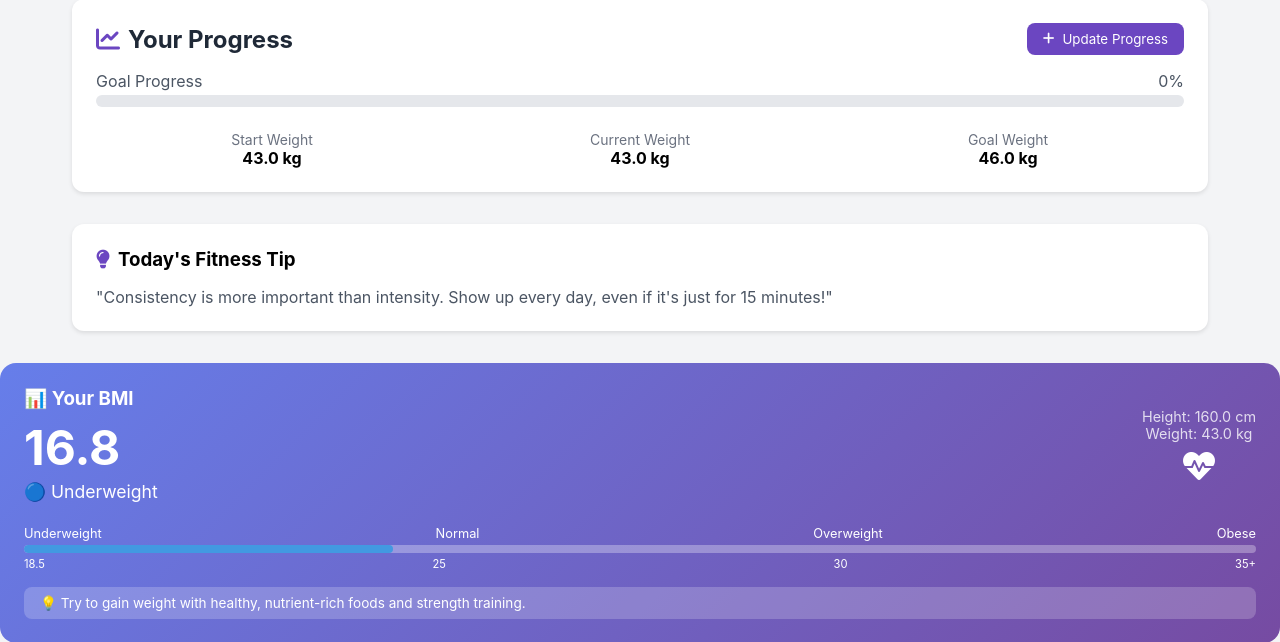
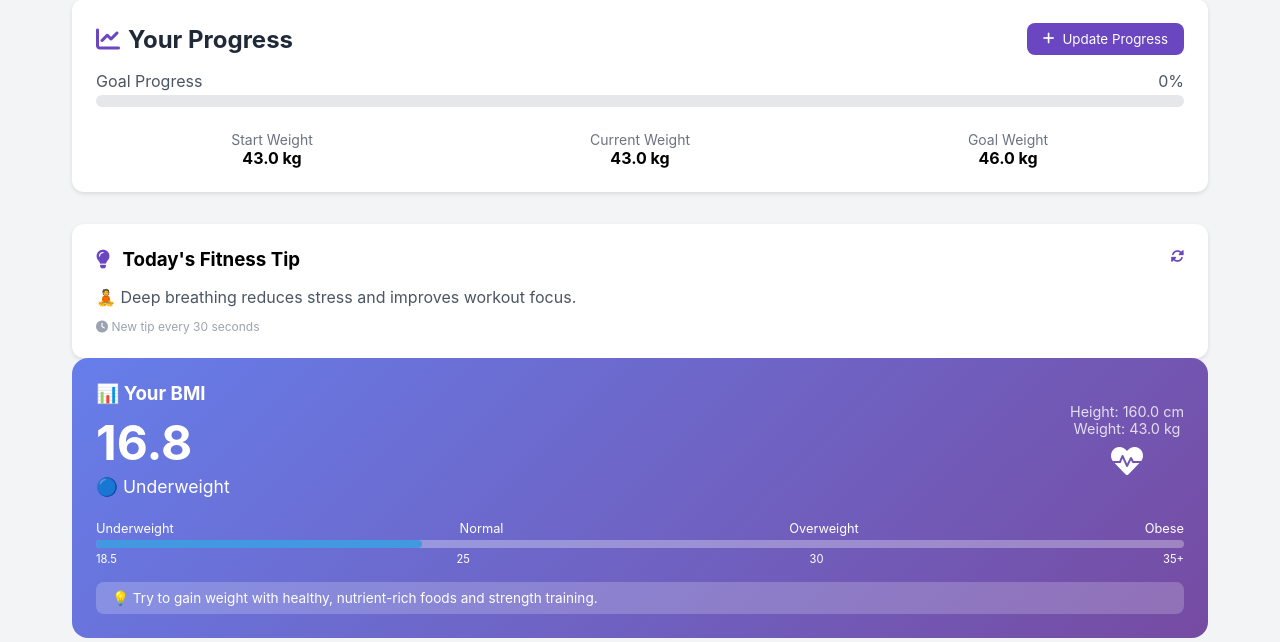
Before and after one commit to rajaluxanaa-coder/fitness-ai, a Flask app: page /dashboard in a window 1280 px wide. Shown: the part 534-1176 px from the top of the page. Run offline with Flask 3, Linux system fonts and the light colour scheme; a user stored in the database is signed in; data comes from the database, SQL or seed files in the repository.

Commit message:
Made quick tips dynamic with rotating fitness advice

```diff
--- a/templates/dashboard.html
+++ b/templates/dashboard.html
@@ -648,11 +648,21 @@ body.dark-mode .alert-error {
 
 
         <!-- Quick Tips -->
-        <div style="background: white; padding: 1.5rem; border-radius: 0.75rem; box-shadow: 0 2px 4px rgba(0,0,0,0.1);">
-            <h3 style="margin-bottom: 1rem;"><i class="fas fa-lightbulb" style="color: #6b46c1; margin-right: 0.5rem;"></i>Today's Fitness Tip</h3>
-            <p style="color: #4b5563;">"Consistency is more important than intensity. Show up every day, even if it's just for 15 minutes!"</p>
-        </div>
+<div style="background: white; padding: 1.5rem; border-radius: 0.75rem; box-shadow: 0 2px 4px rgba(0,0,0,0.1);">
+    <h3 style="margin-bottom: 1rem;">
+        <i class="fas fa-lightbulb" style="color: #6b46c1; margin-right: 0.5rem;"></i>
+        Today's Fitness Tip
+        <button onclick="updateQuickTip()" style="float: right; background: none; border: none; color: #6b46c1; cursor: pointer;" title="New Tip">
+            <i class="fas fa-sync-alt"></i>
+        </button>
+    </h3>
+    <p id="quickTipText" style="color: #4b5563; transition: opacity 0.3s;">
+        "Consistency is more important than intensity. Show up every day, even if it's just for 15 minutes!"
+    </p>
+    <div style="margin-top: 0.75rem; font-size: 0.75rem; color: #9ca3af;">
+        <i class="fas fa-clock"></i> New tip every 30 seconds
     </div>
+</div>
 
 
 
@@ -920,6 +930,54 @@ body.dark-mode .alert-error {
     </div>
 
     <script>
+
+
+
+    // Dynamic Fitness Tips
+const fitnessTips = [
+    { tip: "💧 Drink 2-3 liters of water daily for optimal hydration and performance.", category: "hydration" },
+    { tip: "😴 Get 7-8 hours of sleep for better muscle recovery and growth.", category: "recovery" },
+    { tip: "🍗 Eat protein within 30 minutes after workout for best muscle repair.", category: "nutrition" },
+    { tip: "🏋️ Consistency is more important than intensity. Show up every day!", category: "motivation" },
+    { tip: "📱 Track your workouts to see progress and stay motivated.", category: "tracking" },
+    { tip: "🧘 Stretch for 5-10 minutes after every workout to prevent injury.", category: "recovery" },
+    { tip: "🥗 Eat colorful vegetables for essential vitamins and minerals.", category: "nutrition" },
+    { tip: "🔥 Warm up for 5-10 minutes before exercise to prevent injury.", category: "safety" },
+    { tip: "💪 Progressive overload: gradually increase weight or reps to get stronger.", category: "strength" },
+    { tip: "🎯 Set SMART goals - Specific, Measurable, Achievable, Relevant, Time-bound.", category: "goals" },
+    { tip: "🏃 Mix cardio and strength training for overall fitness.", category: "workout" },
+    { tip: "🥑 Healthy fats like avocado and nuts are essential for hormone function.", category: "nutrition" },
+    { tip: "📸 Take progress photos every 2 weeks to see visual changes.", category: "tracking" },
+    { tip: "🧠 Listen to your body. Rest when needed to prevent overtraining.", category: "recovery" },
+    { tip: "🏆 Celebrate small victories to stay motivated!", category: "motivation" },
+    { tip: "🍌 Eat a banana 30 minutes before workout for natural energy.", category: "nutrition" },
+    { tip: "🧘 Deep breathing reduces stress and improves workout focus.", category: "wellness" },
+    { tip: "📅 Plan your workouts ahead to stay consistent.", category: "planning" }
+];
+
+let currentTipIndex = Math.floor(Math.random() * fitnessTips.length);
+
+function updateQuickTip() {
+    const tipContainer = document.getElementById('quickTipText');
+    if (tipContainer) {
+        const randomIndex = Math.floor(Math.random() * fitnessTips.length);
+        currentTipIndex = randomIndex;
+        tipContainer.innerHTML = fitnessTips[randomIndex].tip;
+
+        // Optional: Add fade animation
+        tipContainer.style.opacity = '0';
+        setTimeout(() => {
+            tipContainer.style.opacity = '1';
+        }, 100);
+    }
+}
+
+// Change tip every 30 seconds
+setInterval(updateQuickTip, 30000);
+
+
+
+
     // Profile Panel
     function toggleProfilePanel() {
         const panel = document.getElementById('profilePanel');
@@ -1259,6 +1317,7 @@ function updateProgress() {
             document.getElementById('progressFill').style.width = progressPercent + '%';
         }
         calculateBMI();
+        updateQuickTip();
     });
 </script>
 </body>
```
